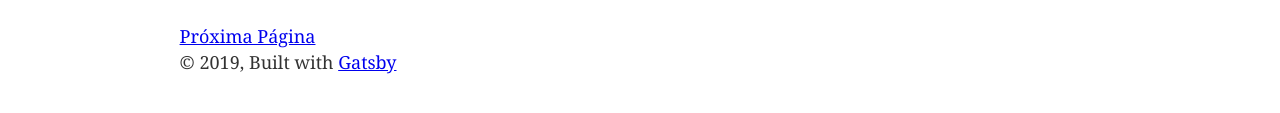
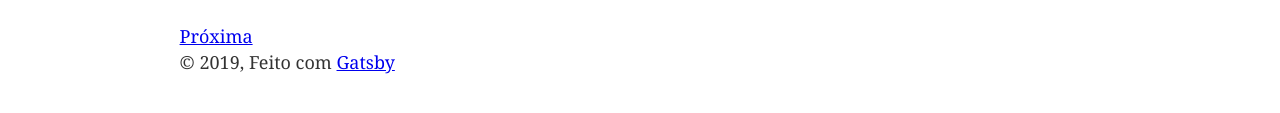
Before and after one commit to Nybiru2030/nybiru-2018, a Gatsby site: page / in a window 1280 px wide. Shown: the part 601-714 px from the top of the page. Built offline with nearby package versions, Linux system fonts and the light colour scheme; Gatsby itself is replaced by a stand-in of ours.

Commit message:
teste
teste

```diff
--- a/src/components/layout.js
+++ b/src/components/layout.js
@@ -36,7 +36,7 @@
         >
           <main>{children}</main>
           <footer>
-            © {new Date().getFullYear()}, Built with
+            © {new Date().getFullYear()}, Feito com
             {` `}
             <a href="https://www.gatsbyjs.org">Gatsby</a>
           </footer>
--- a/src/pages/index.js
+++ b/src/pages/index.js
@@ -14,7 +14,7 @@
     <div style={{ maxWidth: `300px`, marginBottom: `1.45rem` }}>
       <Image />
     </div>
-    <Link to="/page-2/">Próxima Página</Link>
+    <Link to="/page-2/">Próxima</Link>
   </Layout>
 )
 
```
